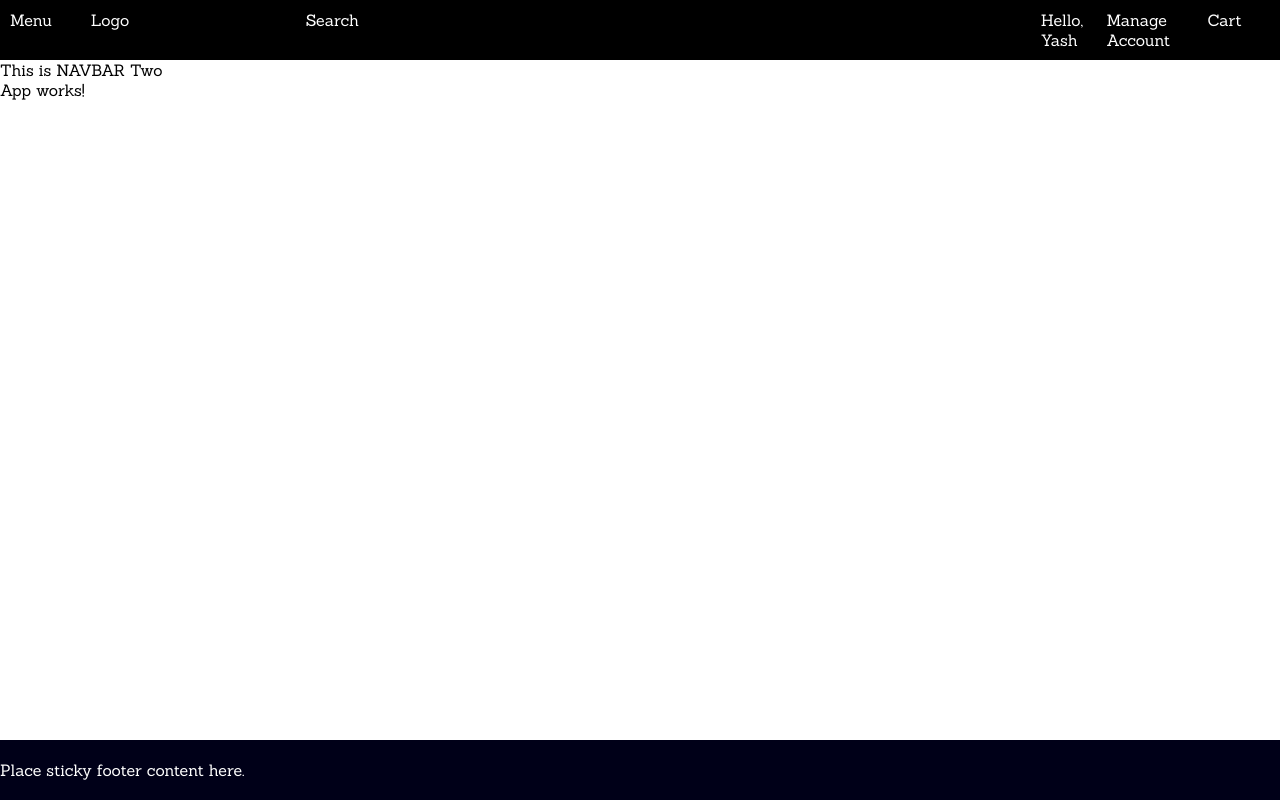
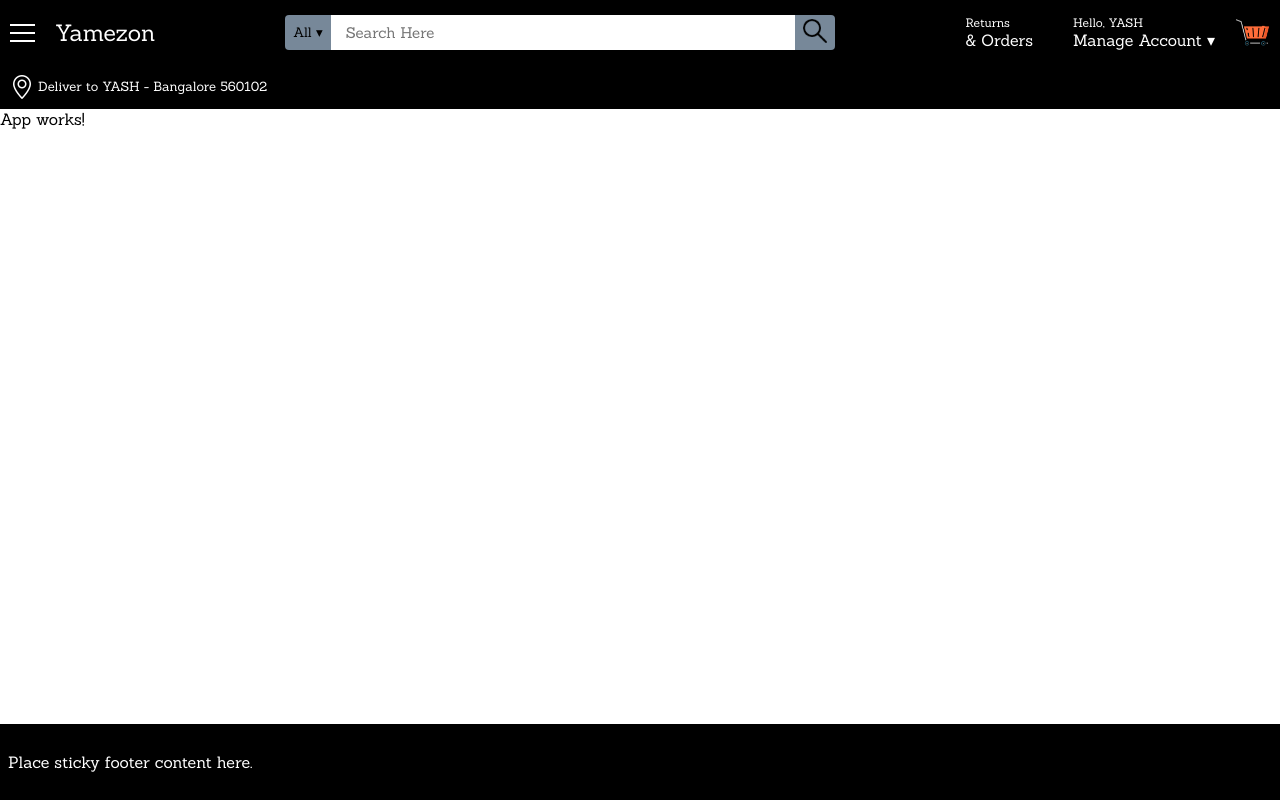
Before and after one commit to malviyayash18/Yamezon, an Angular app in the folder FrontEnd/: page / in a window 1280 px wide. Built offline with nearby package versions, Linux system fonts and the light colour scheme.

Commit message:
navbar final stage

```diff
--- a/FrontEnd/src/app/footer/footer.component.scss
+++ b/FrontEnd/src/app/footer/footer.component.scss
@@ -7,5 +7,6 @@
   /* Set the fixed height of the footer here */
   line-height: 60px;
   /* Vertically center the text there */
-  background-color: #000018
+  background-color: black;
+  padding: 8px;
 }
--- a/FrontEnd/src/app/nav-bar/nav-bar.component.html
+++ b/FrontEnd/src/app/nav-bar/nav-bar.component.html
@@ -1,47 +1,63 @@
 <div class="container navbar-one">
-
-  <div id="navbar-one-left" class="container navbar-one-div">
-
-    <div class="container menu">
-      Menu
+  <div class="container menu">
+    <div class="" id="menu-icon" [class.open]="isOpen" (click)="transition()">
+      <span></span>
+      <span></span>
+      <span></span>
     </div>
-    <div class="container logo">
-      Logo
-    </div>
-    <div class="container search-bar">
-      Search
+    <div class="container logo get-away">
+      Yamezon
     </div>
   </div>
 
-  <div id="navbar-one-right" class="container navbar-one-div">
+  <div class="container search-bar">
+    <div class="container category-container">
+      <button id="category-button" class="btn" type="button">
+        All &#9662;
+      </button>
+    </div>
 
-    <div class="container greeting greeting-bar">
-      <div class="container">
-        Hello, Yash
-      </div>
-      <div class="container">
-        Manage Account
-      </div>
+    <div class="container search-input-container">
+      <input
+        id="search-input"
+        class="form-input"
+        type="text"
+        placeholder="Search Here"
+      />
     </div>
-    <div class="container cart">
-      Cart
+
+    <div class="container search-container">
+      <button id="search-button" class="btn" type="button">
+        <img src="../../assets/Icons/Search.png" class="search-icon" />
+      </button>
     </div>
   </div>
 
-  <!-- <div class="container greeting">
-    <div>
-      Hello, Yash
+  <div class="container cart">
+    <div id="return-and-orders" class="container get-away-extra">
+      <div id="" class="container upper">
+        Returns
+      </div>
+      <div id="" class="container lower">
+        & Orders
+      </div>
     </div>
-    <div>
-      Manage Account
+
+    <div class="container get-away-extra">
+      <div id="" class="container upper">
+        Hello, YASH
+      </div>
+      <div id="manage-account" class="container lower">
+        Manage Account &#9662;
+      </div>
     </div>
+    <img src="../../assets/Icons/Cart.png" id="cart-icon" />
   </div>
-  <div class="container cart">
-    Cart
-  </div> -->
-
 </div>
 
-<div class="container navbar one">
-  This is NAVBAR Two
+<div class="container navbar-two">
+  <div class="container location">
+    <img id="location-pin" src="../../assets/Icons/Location.png" />
+    <span class="location-text"> Deliver to YASH - Bangalore 560102</span>
+  </div>
 </div>
--- a/FrontEnd/src/app/nav-bar/nav-bar.component.scss
+++ b/FrontEnd/src/app/nav-bar/nav-bar.component.scss
@@ -1,49 +1,279 @@
-.navbar-one {
+button:focus {
+  outline: 0;
+  border: none;
+}
+
+input:focus {
+  outline: 0;
+  border: none;
+}
+
+.navbar-one,
+.navbar-two {
   flex-direction: row;
   display: flex;
   background-color: black;
   color: white;
   padding: 5px;
+  align-items: center;
   justify-content: space-between;
+  flex-wrap: wrap;
 }
 
-.navbar-one-div {
-  flex-direction: row;
-  display: flex;
-  background-color: black;
-  color: white;
+.location-text {
+  font-size: 13px;
+}
+
+.location {
   padding: 5px;
 }
 
-#navbar-one-left {
-  flex: 2;
+#location-pin {
+  vertical-align: middle;
 }
 
-#navbar-one-right {
-  flex: 1;
-  justify-content: flex-end;
+// .greeting {
+//   order: 4;
+//   // flex-basis: 40%;
+//   display: flex;
+//   flex-direction: column;
+// }
+
+.cart {
+  display: flex;
+  justify-content: space-between;
+  align-items: center;
+  order: 5;
+  // flex-basis: 15%;
+  padding: 5px;
 }
 
-.greeting {
-  flex-basis: 40%;
+.menu {
+  display: flex;
+  justify-content: space-between;
+  align-items: center;
+  order: 1;
+  // flex-basis: 15%;
+  padding: 5px;
 }
 
-.greeting-bar {
-  display: flex;;
+.get-away {
+  margin-right: 15px;
+  margin-left: 15px;
+}
+
+.get-away-extra {
+  margin-right: 20px;
+  margin-left: 20px;
+}
+
+.logo {
+  order: 2;
+  // flex-basis: 40%;
+  padding: 5px;
+  font-size: 23px;
+}
+
+.search-bar {
+  max-width: 550px;
+  // flex: 3;
+  flex-grow: 4;
+  order: 3;
+  display: flex;
+  // flex-basis: 100%;
+  padding: 5px;
+  align-items: center;
+}
+
+.btn {
+  border: none;
+  box-shadow: none;
+  margin: 0;
+  padding: 8px;
+  background-color: transparent;
+  color: black;
+  cursor: pointer;
+}
+
+#category-button {
+  height: 35px;
+  background-color: lightslategray;
+  border-top-left-radius: 4px;
+  border-bottom-left-radius: 4px;
+}
+
+#search-button {
+  padding: 0 8px;
+  height: 35px;
+  background-color: lightslategray;
+  border-top-right-radius: 4px;
+  border-bottom-right-radius: 4px;
+}
+
+.form-input {
+  border: none;
+  box-shadow: none;
+  font-size: 15px;
+  padding: 0 15px;
+}
+
+#search-input {
+  height: 35px;
+  width: 100%;
+}
+
+.search-input-container {
+  flex: auto;
+}
+
+.search-icon {
+  width: 24px;
+}
+
+.upper {
+  font-size: 12px;
+}
+
+.lower {
+  font-size: 16px;
+}
+
+#cart-icon {
+  width: 35px;
+}
+
+#menu-icon {
+  width: 25px;
+  height: 45px;
+  position: relative;
+  -webkit-transform: rotate(0deg);
+  -moz-transform: rotate(0deg);
+  -o-transform: rotate(0deg);
+  transform: rotate(0deg);
+  -webkit-transition: 0.5s ease-in-out;
+  -moz-transition: 0.5s ease-in-out;
+  -o-transition: 0.5s ease-in-out;
+  transition: 0.5s ease-in-out;
+  cursor: pointer;
+}
+
+#menu-icon span {
+  display: block;
+  position: absolute;
+  height: 2px;
+  width: 100%;
+  background: white;
+  opacity: 1;
+  left: 0;
+  -webkit-transform: rotate(0deg);
+  -moz-transform: rotate(0deg);
+  -o-transform: rotate(0deg);
+  transform: rotate(0deg);
+  -webkit-transition: 0.25s ease-in-out;
+  -moz-transition: 0.25s ease-in-out;
+  -o-transition: 0.25s ease-in-out;
+  transition: 0.25s ease-in-out;
+}
+
+#menu-icon span:nth-child(1) {
+  top: 14px;
+}
+
+#menu-icon span:nth-child(2) {
+  top: 22px;
+}
+
+#menu-icon span:nth-child(3) {
+  top: 30px;
+}
+
+#menu-icon.open span:nth-child(1) {
+  top: 22px;
+  -webkit-transform: rotate(135deg);
+  -moz-transform: rotate(135deg);
+  -o-transform: rotate(135deg);
+  transform: rotate(135deg);
+}
+
+#menu-icon.open span:nth-child(2) {
+  opacity: 0;
+  left: -60px;
+}
+
+#menu-icon.open span:nth-child(3) {
+  top: 22px;
+  -webkit-transform: rotate(-135deg);
+  -moz-transform: rotate(-135deg);
+  -o-transform: rotate(-135deg);
+  transform: rotate(-135deg);
+}
+
+@media (max-width: 576px) {
+  .greeting {
+    order: 3;
   }
 
   .cart {
-  flex-basis: 15%;
+    order: 4;
   }
 
   .menu {
-  flex-basis: 15%;
+    order: 1;
   }
 
   .logo {
-  flex-basis: 40%;
+    order: 2;
+  }
+
+  .search-bar {
+    order: 5;
+  }
+
+  #return-and-orders {
+    display: none;
+  }
+
+  #manage-account {
+    display: none;
   }
 
   .search-bar {
     flex-basis: 100%;
+    max-width: 100%;
   }
+}
+
+@media (max-width: 768px) {
+  .greeting {
+    order: 3;
+  }
+
+  .cart {
+    order: 4;
+  }
+
+  .menu {
+    order: 1;
+  }
+
+  .logo {
+    order: 2;
+  }
+
+  .search-bar {
+    order: 5;
+  }
+
+  #return-and-orders {
+    display: none;
+  }
+
+  #manage-account {
+    display: none;
+  }
+
+  .search-bar {
+    max-width: 100%;
+    flex-basis: 100%;
+  }
+}
```
Lines whose indentation alone changed are shown as unchanged.
